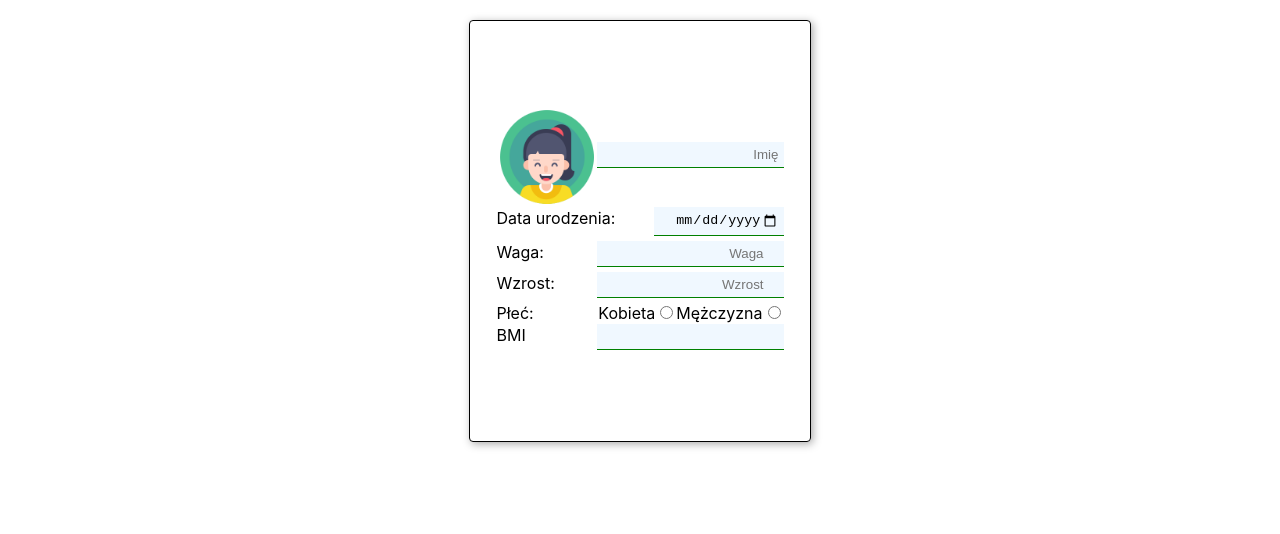
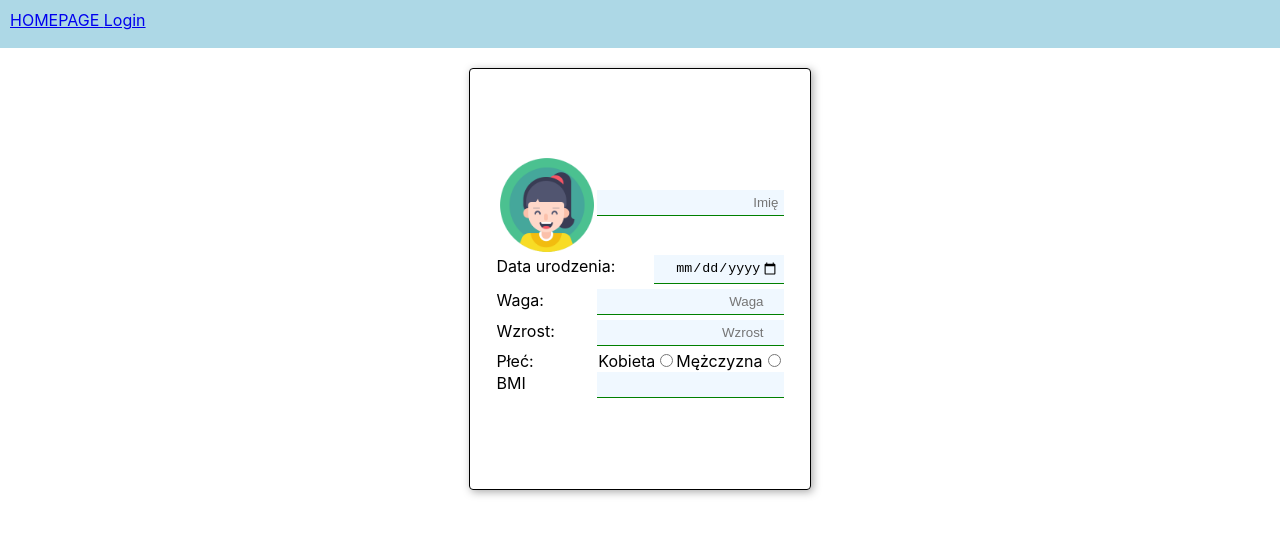
Before and after one commit to olivergav/pediatric_calculator, a React (Create React App) app: page /addchild in a window 1280 px wide. Shown: the top 534 px of the page. Built offline with nearby package versions, Linux system fonts and the light colour scheme.

Commit message:
add navbar component

```diff
--- a/src/App.js
+++ b/src/App.js
@@ -3,12 +3,14 @@ import {BrowserRouter, Route, Routes} from "react-router-dom";
 import Login from "./components/login/Login";
 import Register from "./components/register/Register";
 import AddChild from "./components/addChild/AddChild";
+import HomePage from "./components/HomePage/HomePage";
 
 function App() {
   return (
     <div className="App">
       <BrowserRouter>
         <Routes>
+          <Route path="/" element={<HomePage />} />
           <Route path="/login" element={<Login />} />
           <Route path="/register" element={<Register />} />
           <Route path="/addchild" element={<AddChild />} />
--- /dev/null
+++ b/src/components/HomePage/HomePage.jsx
@@ -0,0 +1,12 @@
+import Navbar from "../navBar/NavBar";
+
+function HomePage(){
+    return (
+        <>
+            <Navbar/>
+            <h2>Home</h2>
+        </>
+    )
+}
+
+export default HomePage;
--- a/src/components/addChild/AddChild.jsx
+++ b/src/components/addChild/AddChild.jsx
@@ -2,6 +2,7 @@ import {useEffect, useState} from "react";
 import boy_avatar from "./../../images/boy_avatar.png"
 import girl_avatar from "./../../images/girl_avatar.png"
 import './AddChild.css'
+import NavBar from "../navBar/NavBar";
 
 function AddChild() {
     const [childName, setChildName] = useState("");
@@ -34,6 +35,8 @@ function AddChild() {
     }
 
     return (
+        <>
+            <NavBar/>
             <div className="child-card">
                 <form>
                     <div className="child-container">
@@ -80,6 +83,7 @@ function AddChild() {
                     </div>
                 </form>
             </div>
+        </>
     )
 }
 
--- /dev/null
+++ b/src/components/navBar/NavBar.css
@@ -0,0 +1,8 @@
+.navbar {
+    box-sizing: border-box;
+    width: 100%;
+    min-height: 3rem;
+    padding: 0.625rem;
+    background-color: lightblue;
+
+}
--- /dev/null
+++ b/src/components/navBar/NavBar.jsx
@@ -0,0 +1,13 @@
+import "./NavBar.css"
+import {Link} from "react-router-dom";
+
+function Navbar(){
+    return (
+        <header className="navbar">
+            <Link to="/"><img src="" alt=""/>HOMEPAGE </Link>
+            <Link to="/login">Login </Link>
+        </header>
+    )
+}
+
+export default Navbar;
```
Also changed, not shown: src/components/HomePage/HomePage.css (added). Lines whose indentation alone changed are shown as unchanged.
